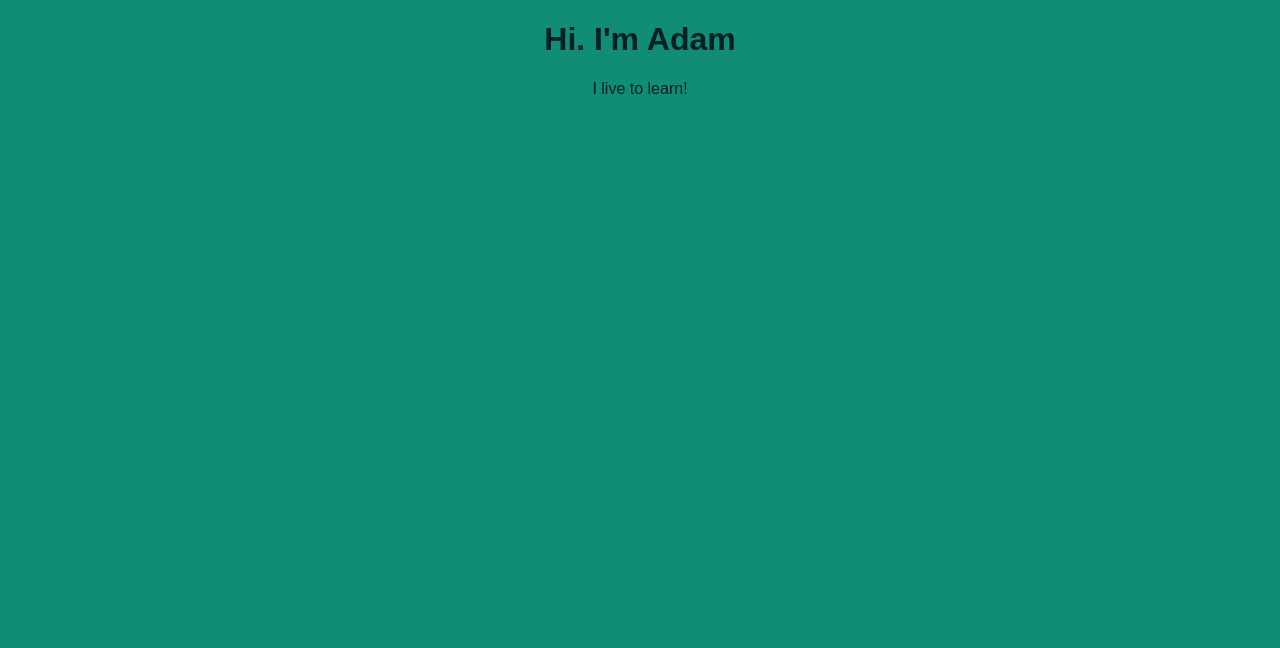
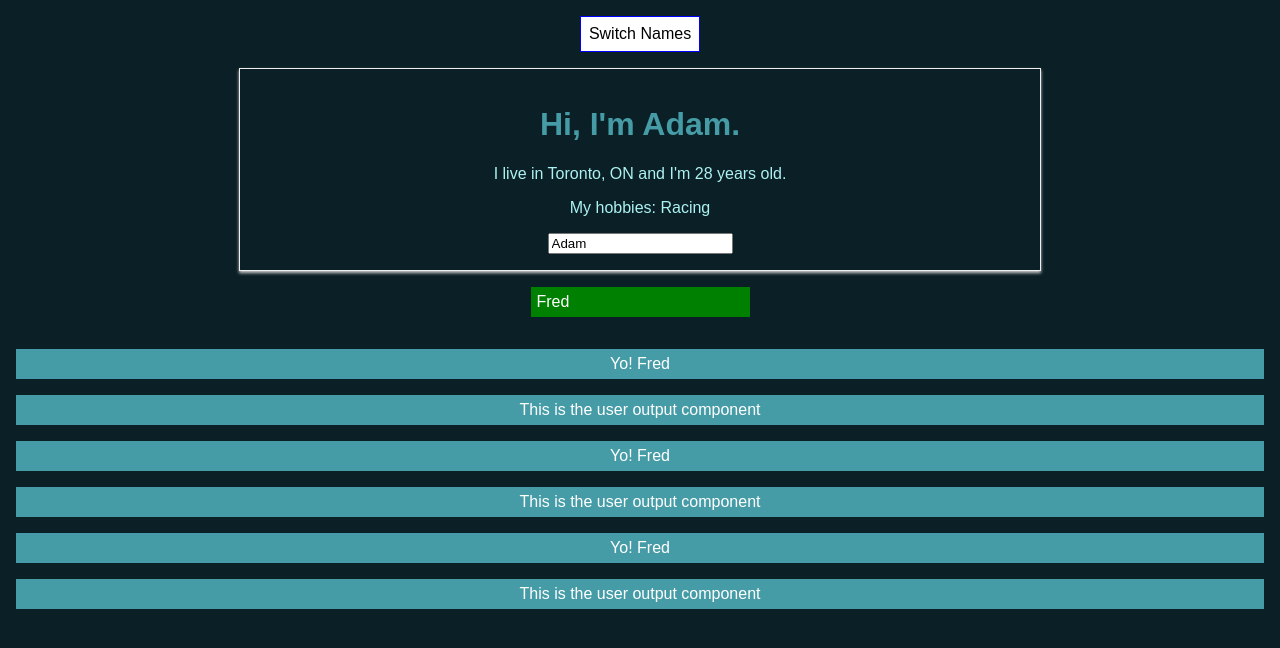
Before and after one commit to thisFunction/chilling-with-react, a React (Create React App) app: page / in a window 1280 px wide. Shown: the top 648 px of the page. Built offline with nearby package versions, Linux system fonts and the light colour scheme.

Commit message:
2 way binding and state

```diff
--- a/src/App.js
+++ b/src/App.js
@@ -1,16 +1,80 @@
 import React, { Component } from 'react';
 import './App.css';
-import Person from './Person/Person'
+import Person from './Person/Person';
+import UserInput from './UserInput/UserInput';
+import UserOutput from './UserOutput/UserOutput';
 
 class App extends Component {
+  state = {
+    persons: [
+      {name: 'Adam', age: 28},
+      {name: 'Bob', age: 26},
+      {name: 'Nicky', age: 30}
+    ],
+    user: {
+      name: 'Fred'
+    }
+  };
+
+  switchNameHandler = (newName) => {
+    this.setState({
+      persons: [
+        {name: newName, age: 35},
+        {name: 'Bob', age: 26},
+        {name: 'Stephanie', age: 30}
+      ]
+    });
+  }
+
+  nameChangedHandler = (event) => {
+    this.setState({
+      persons: [
+        {name: event.target.value, age: 35},
+        {name: 'Bob', age: 26},
+        {name: 'Stephanie', age: 30}
+      ]
+    });
+  }
+
+  userChangeHandle = (event) => {
+    this.setState({
+      user: {
+        name: event.target.value
+      }
+    });
+  }
+
+
   render() {
+    const style = {
+      backgroundColor: "white",
+      font: 'inherit',
+      border: '1px solid blue',
+      padding: '8px',
+      cursor: 'pointer',
+      margin: '16px'
+    }
+
     return (
       <div className="App">
-        <h1>Hi. I'm Adam</h1>
-        <Person />
+        <button
+        style={style}
+        onClick={this.switchNameHandler.bind(this, 'Ziom')}>Switch Names</button>
+        <Person
+          name={this.state.persons[0].name}
+          age={this.state.persons[0].age}
+          click={() => this.switchNameHandler('Max')}
+          changed={this.nameChangedHandler}
+          >
+            My hobbies: Racing
+          </Person>
+          <UserInput changed={this.userChangeHandle} name={this.state.user.name}/>
+          <UserOutput name={this.state.user.name}/>
+          <UserOutput name={this.state.user.name}/>
+          <UserOutput name={this.state.user.name}/>
       </div>
     );
-  }
+  };
 }
 
 export default App;
--- /dev/null
+++ b/src/Person/Person.css
@@ -0,0 +1,8 @@
+.Person {
+    width: 60%;
+    margin: auto;
+    border: 1px solid #eee;
+    box-shadow: 0 2px 3px #ccc;
+    padding: 16px;
+    text-align: center;
+}
--- a/src/Person/Person.js
+++ b/src/Person/Person.js
@@ -1,5 +1,17 @@
 import React from 'react';
+import './Person.css'
 
-const person = () => <p>I live to learn!</p>;
+const person = (props) => {
+    console.log(props);
+    return (
+        <div className="Person">
+            <h1>Hi, I'm {props.name}.</h1>
+            <p onClick={props.click}> I live in Toronto, ON and I'm {props.age} years old.</p>
+            <p>{props.children}</p>
+
+            <input onChange={props.changed} value={props.name} type="text" />
+        </div>
+    )
+}
 
 export default person;
--- /dev/null
+++ b/src/UserInput/UserInput.css
@@ -0,0 +1,8 @@
+.UserInput input {
+    margin: 16px;
+    padding: 6px;
+    font-size: 16px;
+    background-color: green;
+    color: white;
+    border: none;
+}
--- /dev/null
+++ b/src/UserInput/UserInput.js
@@ -0,0 +1,12 @@
+import React from 'react';
+import './UserInput.css'
+
+const userInput = (props) => {
+    return (
+        <div className="UserInput">
+        <input onChange={props.changed} value={props.name} type="text" />
+        </div>
+    );
+}
+
+export default userInput;
--- /dev/null
+++ b/src/UserOutput/UserOutput.css
@@ -0,0 +1,8 @@
+.UserOutput p {
+    margin: 16px;
+    padding: 6px;
+    font-size: 16px;
+    background-color:#469CA6;
+    color: white;
+    border: none;
+}
--- /dev/null
+++ b/src/UserOutput/UserOutput.js
@@ -0,0 +1,13 @@
+import React, { Component } from 'react';
+import './UserOutput.css'
+
+const userOutput = (props) => {
+  return (
+    <div className="UserOutput">
+      <p>Yo! {props.name}</p>
+      <p>This is the user output component</p>
+    </div>
+  );
+}
+
+export default userOutput;
--- a/src/index.css
+++ b/src/index.css
@@ -1,9 +1,18 @@
 html {
-  background-color: #118C76;
-  color: #011F26;
+  background-color: #0B1F26;
+
 }
 body {
   margin: 0;
   padding: 0;
   font-family: sans-serif;
 }
+
+h1 {
+  color: #469CA6;
+}
+
+p {
+  color: #ACF2F2;
+
+}
```
